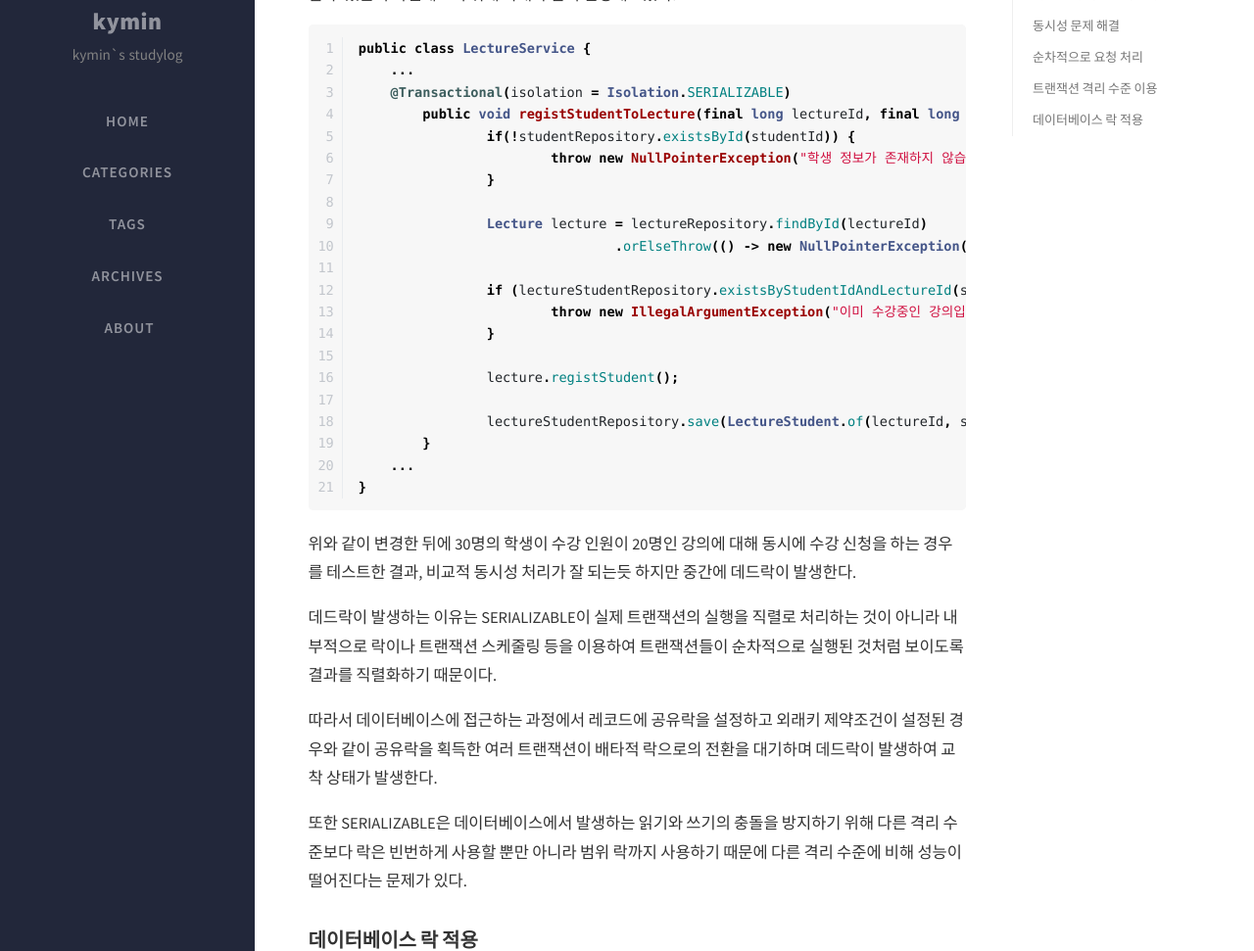
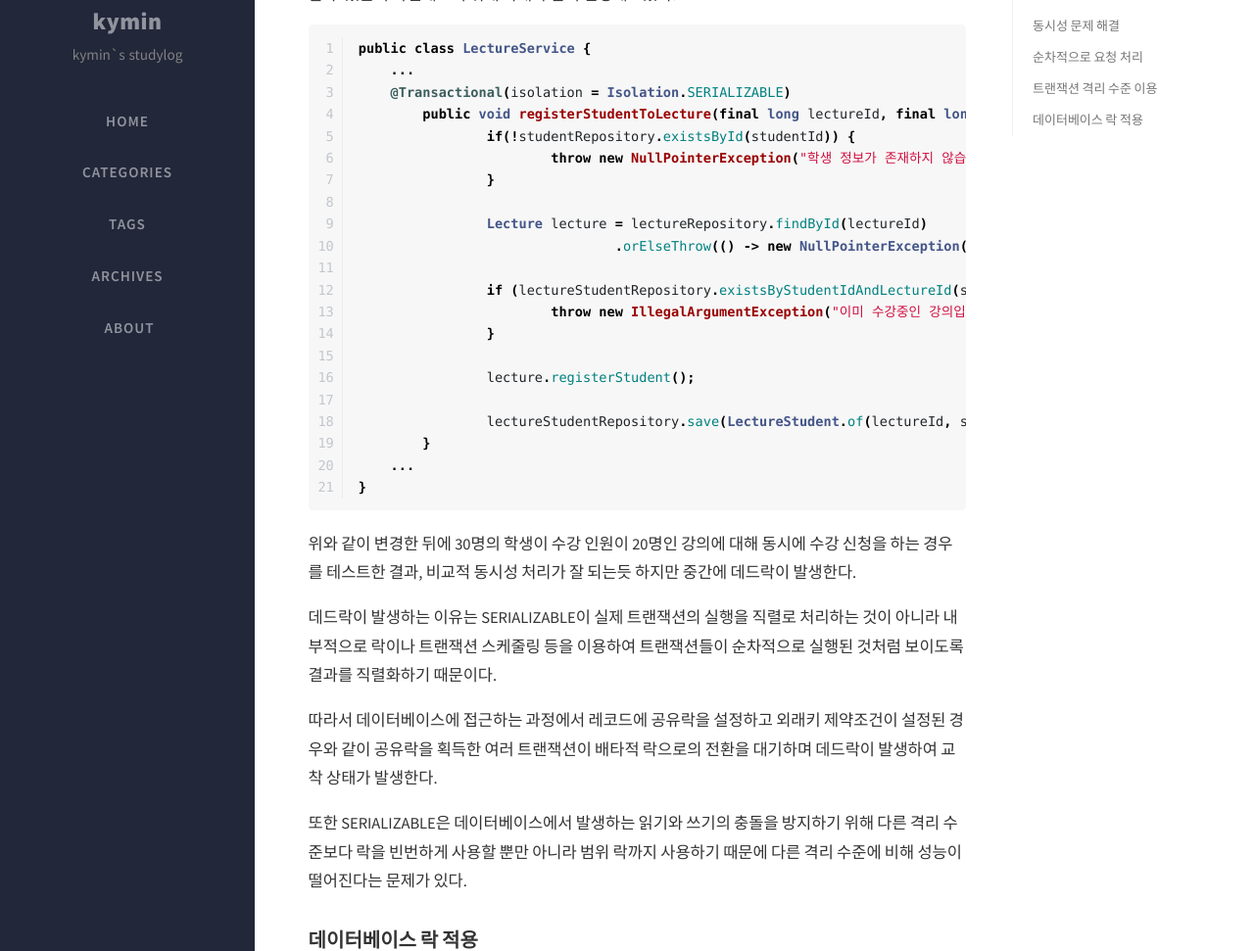
Before and after one commit to Kyoung-M1N/kyoung-M1N.github.io, a Jekyll site: the page built from _posts/spring/2025-04-09-[Spring]concurrency.md, in a window 1280 px wide and 1400 px high, scrolled down 7957 px. Shown: the part 152-1123 px from the top of the window at 98% size. Built offline with Jekyll 4.4.1, drawn with Linux system fonts in a browser that asks for light colours; nearby versions of some CDN libraries; comment, search, counter and statistics services are not loaded; some of the changed text lies outside the part shown.

Commit message:
docs: 포스트 수정

````diff
--- a/_posts/spring/2025-02-09-[Spring]concurrency.md
+++ b/_posts/spring/2025-04-09-[Spring]concurrency.md
@@ -38,7 +38,7 @@ public class LectureController {
 			@PathVariable(name = "lectureId") final long lectureId,
 			@PathVariable(name = "studentId") final long studentId
 	) {
-		lectureService.registStudentToLecture(lectureId, studentId);
+		lectureService.registerStudentToLecture(lectureId, studentId);
 		return ResponseEntity.status(HttpStatus.CREATED).body("수강신청이 완료되었습니다");
 	}
 }
@@ -46,7 +46,7 @@ public class LectureController {
 // service
 public class LectureService {
 	@Transactional
-	public void registStudentToLecture(final long lectureId, final long studentId) {
+	public void registerStudentToLecture(final long lectureId, final long studentId) {
 		Lecture lecture = lectureRepository.findById(lectureId)
 				.orElseThrow(() -> new NullPointerException("강의가 존재하지 않습니다"));
 
@@ -57,7 +57,7 @@ public class LectureService {
 			throw new IllegalArgumentException("이미 수강중인 강의입니다");
 		}
 
-		lecture.registStudent();
+		lecture.registerStudent();
 
 		lectureStudentRepository.save(LectureStudent.of(student, lecture));
 	}
@@ -70,7 +70,7 @@ public class Lecture {
 	private int remainingSeat;
 	...
 
-	public void registStudent() {
+	public void registerStudent() {
 		if (remainingSeat <= 0) {
 			throw new IllegalArgumentException("잔여 좌석이 없습니다");
 		}
@@ -189,7 +189,7 @@ public class LectureStudent {
 public class LectureService {
   ...
   @Transactional
-	public synchronized void registStudentToLecture(final long lectureId, final long studentId) {
+	public synchronized void registerStudentToLecture(final long lectureId, final long studentId) {
 		if(!studentRepository.existsById(studentId)) {
 			throw new NullPointerException("학생 정보가 존재하지 않습니다");
 		}
@@ -201,7 +201,7 @@ public class LectureService {
 			throw new IllegalArgumentException("이미 수강중인 강의입니다");
 		}
 
-		lecture.registStudent();
+		lecture.registerStudent();
 
 		lectureStudentRepository.save(LectureStudent.of(lectureId, studentId));
 	}
@@ -244,7 +244,7 @@ public class LectureService {
   			@PathVariable(name = "lectureId") final long lectureId,
   			@PathVariable(name = "studentId") final long studentId
   	) {
-  		lectureService.registStudentToLecture(lectureId, studentId);
+  		lectureService.registerStudentToLecture(lectureId, studentId);
   		return ResponseEntity.status(HttpStatus.CREATED).body("수강신청이 완료되었습니다");
   	}
   }
@@ -255,7 +255,7 @@ public class LectureService {
   ```java
   public class LectureService {
     ...
-  	public synchronized void registStudentToLecture(final long lectureId, final long studentId) {
+  	public synchronized void registerStudentToLecture(final long lectureId, final long studentId) {
   		if(!studentRepository.existsById(studentId)) {
   			throw new NullPointerException("학생 정보가 존재하지 않습니다");
   		}
@@ -267,7 +267,7 @@ public class LectureService {
   			throw new IllegalArgumentException("이미 수강중인 강의입니다");
   		}
 
-  		lecture.registStudent();
+  		lecture.registerStudent();
       // 내부적으로 @Transactional을 사용하는 save를 사용하여 더티체크하고 저장
       lectureRepository.save(lecture);
 
@@ -293,7 +293,7 @@ public class LectureService {
 public class LectureService {
     ...
     @Transactional(isolation = Isolation.SERIALIZABLE)
-	public void registStudentToLecture(final long lectureId, final long studentId) {
+	public void registerStudentToLecture(final long lectureId, final long studentId) {
 		if(!studentRepository.existsById(studentId)) {
 			throw new NullPointerException("학생 정보가 존재하지 않습니다");
 		}
@@ -305,7 +305,7 @@ public class LectureService {
 			throw new IllegalArgumentException("이미 수강중인 강의입니다");
 		}
 
-		lecture.registStudent();
+		lecture.registerStudent();
 
 		lectureStudentRepository.save(LectureStudent.of(lectureId, studentId));
 	}
@@ -319,7 +319,7 @@ public class LectureService {
 
 따라서 데이터베이스에 접근하는 과정에서 레코드에 공유락을 설정하고 외래키 제약조건이 설정된 경우와 같이 공유락을 획득한 여러 트랜잭션이 배타적 락으로의 전환을 대기하며 데드락이 발생하여 교착 상태가 발생한다.
 
-또한 SERIALIZABLE은 데이터베이스에서 발생하는 읽기와 쓰기의 충돌을 방지하기 위해 다른 격리 수준보다 락은 빈번하게 사용할 뿐만 아니라 범위 락까지 사용하기 때문에 다른 격리 수준에 비해 성능이 떨어진다는 문제가 있다.
+또한 SERIALIZABLE은 데이터베이스에서 발생하는 읽기와 쓰기의 충돌을 방지하기 위해 다른 격리 수준보다 락을 빈번하게 사용할 뿐만 아니라 범위 락까지 사용하기 때문에 다른 격리 수준에 비해 성능이 떨어진다는 문제가 있다.
 
 ### **데이터베이스 락 적용**
 
@@ -329,13 +329,13 @@ public class LectureService {
 >
 >  대부분의 트랜잭션이 충돌하지 않는다고 가정하는 방법이다.
 >
->  트랜잭션에 의한 데이터 조작이 시작되기 전에 버전이나 타임스탬프를 기록하고 커밋이 발생하는 시점에서의 버전이나 타임스탬프를 비교하여 충돌을 감지하고, 충돌이 발생하면 트랜잭션의 동작을 재실행한다.
+> 트랜잭션에 의한 데이터 조작이 시작되기 전에 버전이나 타임스탬프를 기록하고 커밋이 발생하는 시점에서의 버전이나 타임스탬프를 비교하여 충돌을 감지하고, 충돌이 발생하면 트랜잭션의 동작을 재실행한다.
 >
 >- 비관적 락(Pessimistic Lock)
 >
 >  대부분의 트랜잭션이 충돌할 것이라고 가정하는 방법이다.
 >
->  개발자가 획득할 락을 직접 설정하고 트랜잭션이 시작과 동시에 개발자가 설정한 종류의 락을 획득하려고 시도하여 트랜잭션 간의 충돌을 방지한다.
+> 개발자가 획득할 락을 직접 설정하고 트랜잭션이 시작과 동시에 개발자가 설정한 종류의 락을 획득하려고 시도하여 트랜잭션 간의 충돌을 방지한다.
 >
 
 - 낙관적 락 이용
@@ -351,7 +351,7 @@ public class LectureService {
   	private Integer version;
   	...
 
-  	public void registStudent() {
+  	public void registerStudent() {
   		if (remainingSeat <= 0) {
   			throw new IllegalArgumentException("잔여 좌석이 없습니다");
   		}
@@ -378,12 +378,12 @@ public class LectureService {
   			recover = "recoverRegist"
   	)
       @Transactional
-  	public void registStudentToLecture(final long lectureId, final long studentId) {
+  	public void registerStudentToLecture(final long lectureId, final long studentId) {
   		...
   	}
       ...
       @Recover
-  	public void recoverRegist(final ObjectOptimisticLockingFailureException e, final long lectureId, final long studentId){
+  	public void recoverRegister(final ObjectOptimisticLockingFailureException e, final long lectureId, final long studentId){
           ...
   	}
   }
@@ -391,7 +391,7 @@ public class LectureService {
 
   재시도 로직을 추가한 뒤에 30명의 학생이 수강 인원이 20명인 강의에 대해 동시에 수강 신청을 하는 경우를 테스트한 결과, 버전 불일치에 의한 커밋 실패에 정상적으로 재시도 로직이 실행되며 동시성 문제가 해결되는 것을 확인할 수 있었다.
 
-  하지만 이는 요청에 대한 처리 결과가 요청 순서에 따라 보장되지 않고, 재시도의 성공 시점까지 포함하기 때문에 요청을 선착순으로 처리한다는 보장을 해주지 못 한다.
+  하지만 이는 요청에 대한 처리 결과가 요청 순서에 따라 보장되지 않고, 재시도의 성공 시점을 포함하기 때문에 요청을 선착순으로 처리한다는 보장을 해주지 못 한다.
 
 - 비관적 락 이용
 
````
Also changed, not shown: other parts of _posts/spring/2025-04-09-[Spring]concurrency.md (+2 -2 lines).
